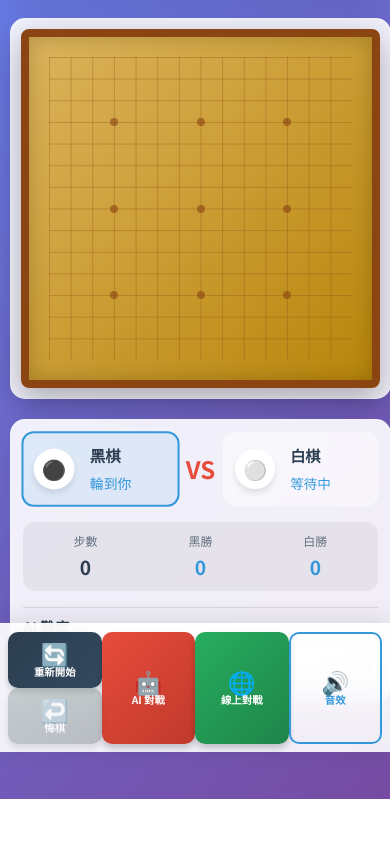
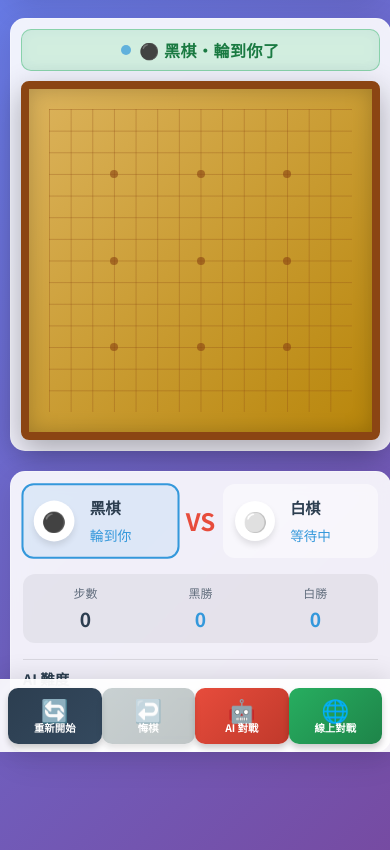
Before and after one commit to ToruSmith/GomokuGamets, a plain HTML site: page index.html in a window 390 px wide. Shown: the part 92-942 px from the top of the page. Before the commit the page ends 891 px from the top, so only its background shows below. Drawn offline with Linux system fonts and the light colour scheme; no server answers.

Commit message:
Add files via upload

```diff
--- a/index.html
+++ b/index.html
@@ -21,6 +21,7 @@
                 <button id="leave-room-btn" class="btn-sm-danger">離開房間</button>
             </div>
             <div class="header-controls">
+                <button id="sound-toggle" class="icon-btn" title="音效開關">🔊</button>
                 <button id="theme-toggle" class="icon-btn" title="切換主題">🌙</button>
             </div>
         </header>
@@ -63,16 +64,20 @@
 
                 <div class="ai-controls" id="ai-controls-panel">
                     <label class="ai-label">AI 難度</label>
-                    <select id="ai-difficulty">
-                        <option value="easy">簡單</option>
-                        <option value="medium" selected>中等</option>
-                        <option value="hard">困難</option>
-                    </select>
+                    <div class="diff-segmented" id="ai-difficulty">
+                        <button class="diff-seg-btn" data-value="easy">簡單</button>
+                        <button class="diff-seg-btn is-active" data-value="medium">中等</button>
+                        <button class="diff-seg-btn" data-value="hard">困難</button>
+                    </div>
                 </div>
             </div>
 
             <!-- 棋盤 -->
             <div class="board-container">
+                <div id="turn-banner" class="turn-banner">
+                    <span class="turn-banner-dot"></span>
+                    <span id="turn-banner-text">⚫ 黑棋輪到你</span>
+                </div>
                 <div id="board" class="board"></div>
             </div>
 
@@ -102,21 +107,15 @@
                         <span class="btn-text">線上對戰</span>
                     </button>
                 </div>
+            </div>
+        </div>
+    </div>
 
-                <div class="control-group">
-                    <button id="sound-toggle" class="btn btn-outline">
-                        <span class="btn-icon">🔊</span>
-                        <span class="btn-text">音效</span>
-                    </button>
-                </div>
-
-                <div id="ai-status" class="ai-status hidden">
-                    <div class="ai-thinking">
-                        <div class="spinner"></div>
-                        <span>AI 思考中...</span>
-                    </div>
-                </div>
-            </div>
+    <!-- AI 思考 Overlay（position:fixed，獨立於任何容器之外）-->
+    <div id="ai-status" class="ai-status hidden">
+        <div class="ai-thinking">
+            <div class="spinner"></div>
+            <span>AI 思考中...</span>
         </div>
     </div>
 
--- a/script.js
+++ b/script.js
@@ -90,7 +90,6 @@ class GomokuGame {
         this.initWorker();
         this.bindEvents();
         this.resetGame();
-        // 等 layout 完成後再計算格距，確保 clientWidth 正確
         requestAnimationFrame(() => this.initBoard());
     }
 
@@ -214,6 +213,16 @@ class GomokuGame {
         this.themeToggle?.addEventListener('click',   () => this.toggleTheme());
         this.soundToggle?.addEventListener('click',   () => this.toggleSound());
         this.aiDiffSelect?.addEventListener('change', (e) => { this.aiDifficulty = e.target.value; });
+
+        // Segmented difficulty control (replaces <select>)
+        const diffPanel = document.getElementById('ai-difficulty');
+        diffPanel?.querySelectorAll('.diff-seg-btn').forEach(btn => {
+            btn.addEventListener('click', () => {
+                diffPanel.querySelectorAll('.diff-seg-btn').forEach(b => b.classList.remove('is-active'));
+                btn.classList.add('is-active');
+                this.aiDifficulty = btn.dataset.value;
+            });
+        });
 
         // Lobby
         this.createRoomBtn?.addEventListener('click', () => this.createRoom());
--- a/style.css
+++ b/style.css
@@ -149,11 +149,37 @@ body {
 
 .ai-controls { margin-top:20px; padding-top:20px; border-top:1px solid rgba(0,0,0,0.1); }
 .ai-label { display:block; font-size:0.9rem; font-weight:600; margin-bottom:8px; }
-#ai-difficulty {
-    width:100%; padding:10px; border-radius:8px;
-    border:2px solid rgba(0,0,0,0.1); background:white;
-    font-size:1rem; cursor:pointer; transition:all 0.3s;
+
+/* ── Difficulty segmented control ── */
+.diff-segmented {
+    display: flex;
+    background: rgba(0,0,0,0.06);
+    border-radius: 8px;
+    padding: 3px;
+    gap: 3px;
+}
+html[data-theme="dark"] .diff-segmented { background: rgba(255,255,255,0.08); }
+.diff-seg-btn {
+    flex: 1; padding: 8px 4px;
+    border: none; border-radius: 6px;
+    font-size: 0.85rem; font-weight: 500;
+    cursor: pointer;
+    background: transparent;
+    color: var(--text-color);
+    transition: all 0.2s;
     touch-action: manipulation;
+    -webkit-tap-highlight-color: transparent;
+    font-family: 'Noto Sans TC', sans-serif;
+}
+.diff-seg-btn.is-active {
+    background: white;
+    box-shadow: 0 1px 4px rgba(0,0,0,0.15);
+    color: var(--primary-color);
+    font-weight: 700;
+}
+html[data-theme="dark"] .diff-seg-btn.is-active {
+    background: rgba(255,255,255,0.15);
+    box-shadow: none;
 }
 #ai-difficulty:focus { outline:none; border-color:var(--secondary-color); }
 
@@ -383,14 +409,14 @@ body {
     /* ── Layout ── */
     .game-area {
         grid-template-columns: 1fr;
-        /* safe-area-inset-bottom handles iPhone home bar; 88px covers the button bar itself */
+        /* 88px = button bar; env() handles iPhone home indicator */
         padding-bottom: calc(88px + env(safe-area-inset-bottom, 0px));
     }
     .info-panel,.controls-panel { order: 2; }
     .board-container { order: 1; padding: 10px; flex-direction: column; align-items: center; }
-    /* cap board by viewport height so the header doesn't get scrolled off-screen.
-       360px = header + turn-banner + info-panel + bottom-bar + spacing (rough total).
-       On typical phones (>=700px tall) the 92vw constraint still wins, gameplay unchanged. */
+    /* Also constrain by viewport height so header never scrolls off.
+       360px ≈ header + banner + info-panel + bar. On phones ≥700px tall
+       the 92vw value still wins so board size is unchanged. */
     .board {
         width:  min(92vw, calc(100dvh - 360px), 500px);
         height: min(92vw, calc(100dvh - 360px), 500px);
@@ -466,16 +492,10 @@ body {
         border-top: 1px solid var(--glass-border);
         box-shadow: 0 -4px 24px var(--shadow-color);
         border-radius: 0;
-        /* total bar height: 8px top + 56px btn + (8px+safe-area) bottom
-           must match game-area padding-bottom above */
     }
+    /* Flatten control-groups so all 4 buttons share the bar equally */
     .control-group {
-        flex: 1;
-        flex-direction: column;
-        min-width: unset;
-        gap: 0;
-        justify-content: center;
-        align-items: center;
+        display: contents;
     }
     .btn {
         flex: 1;
```
